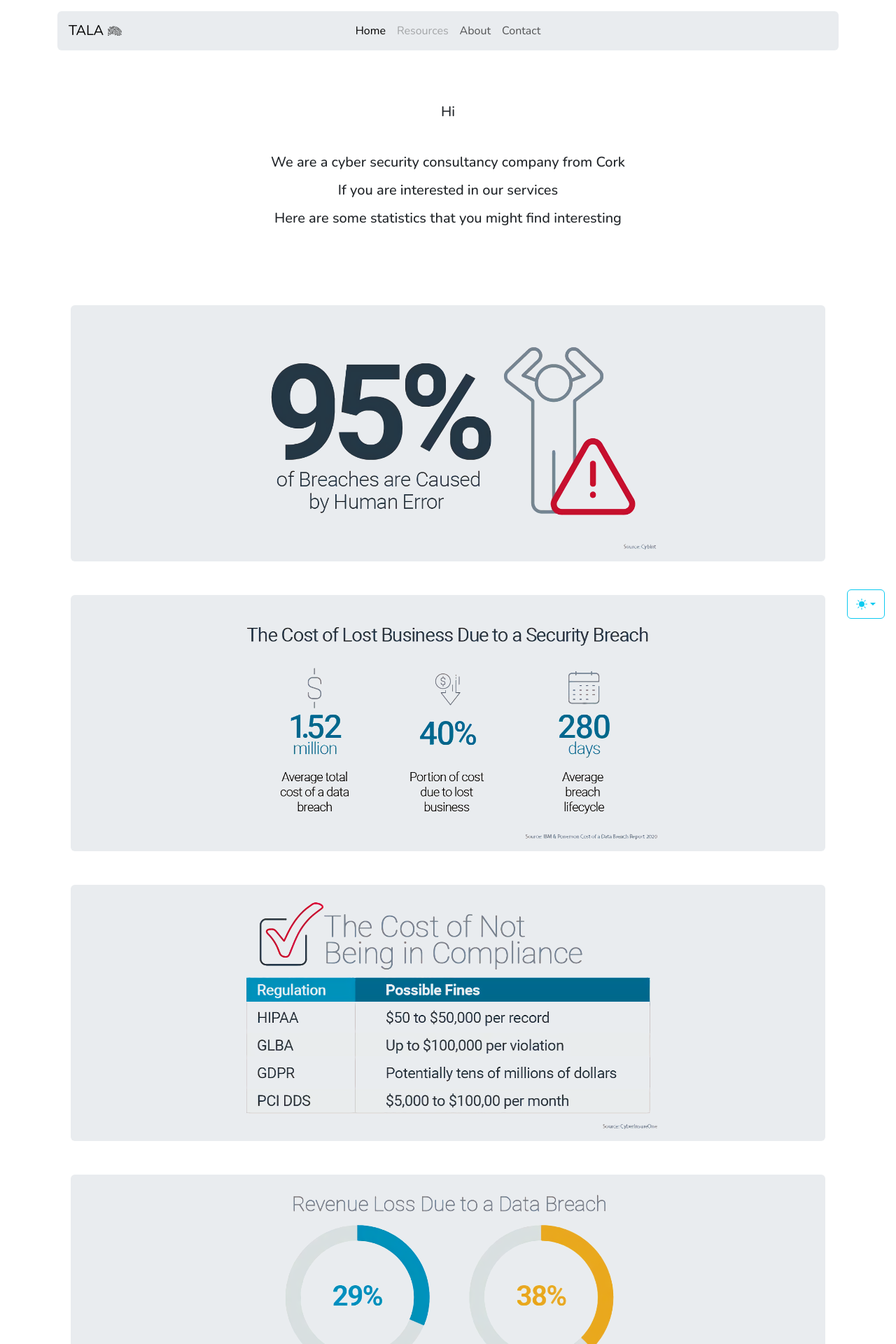
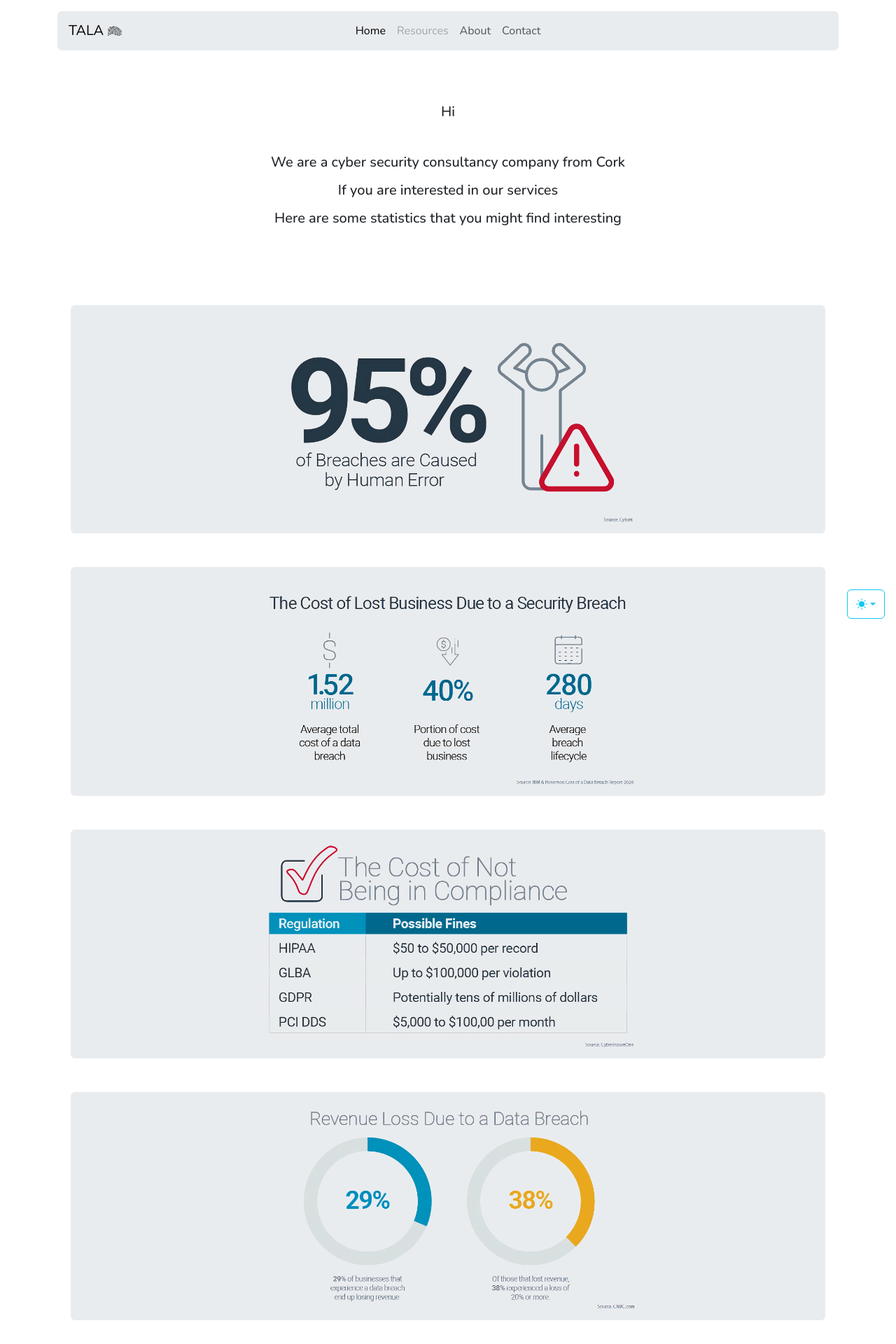
Before and after one commit to tala-it3/website, a Jekyll site: the page built from index.html, in a window 1280 px wide. Shown: the top 1920 px of the page at 70% size. Built offline with Jekyll 4.4.1, drawn with Linux system fonts in a browser that asks for light colours.

Commit message:
changed image size from height to width

```diff
--- a/index.html
+++ b/index.html
@@ -23,7 +23,7 @@ layout: main
     {% for image in site.static_files %} {% if image.path contains "/assets/images/misc/info" %}
     <div class="px-4 py-2 m-3 my-5 text-center bg-body-secondary rounded">
         <div class="mx-auto">
-            <img src="{{ image.path }}" height="350" class="rounded mw-100 mx-auto d-block{% if image.path contains '/assets/images/misc/info-dynamic' %} inverter{% endif %}" alt="Information Image">
+            <img src="{{ image.path }}" width="550" class="rounded mw-100 mx-auto d-block{% if image.path contains '/assets/images/misc/info-dynamic' %} inverter{% endif %}" alt="Information Image">
         </div>
     </div>
     {% endif %} {% endfor %}
```
